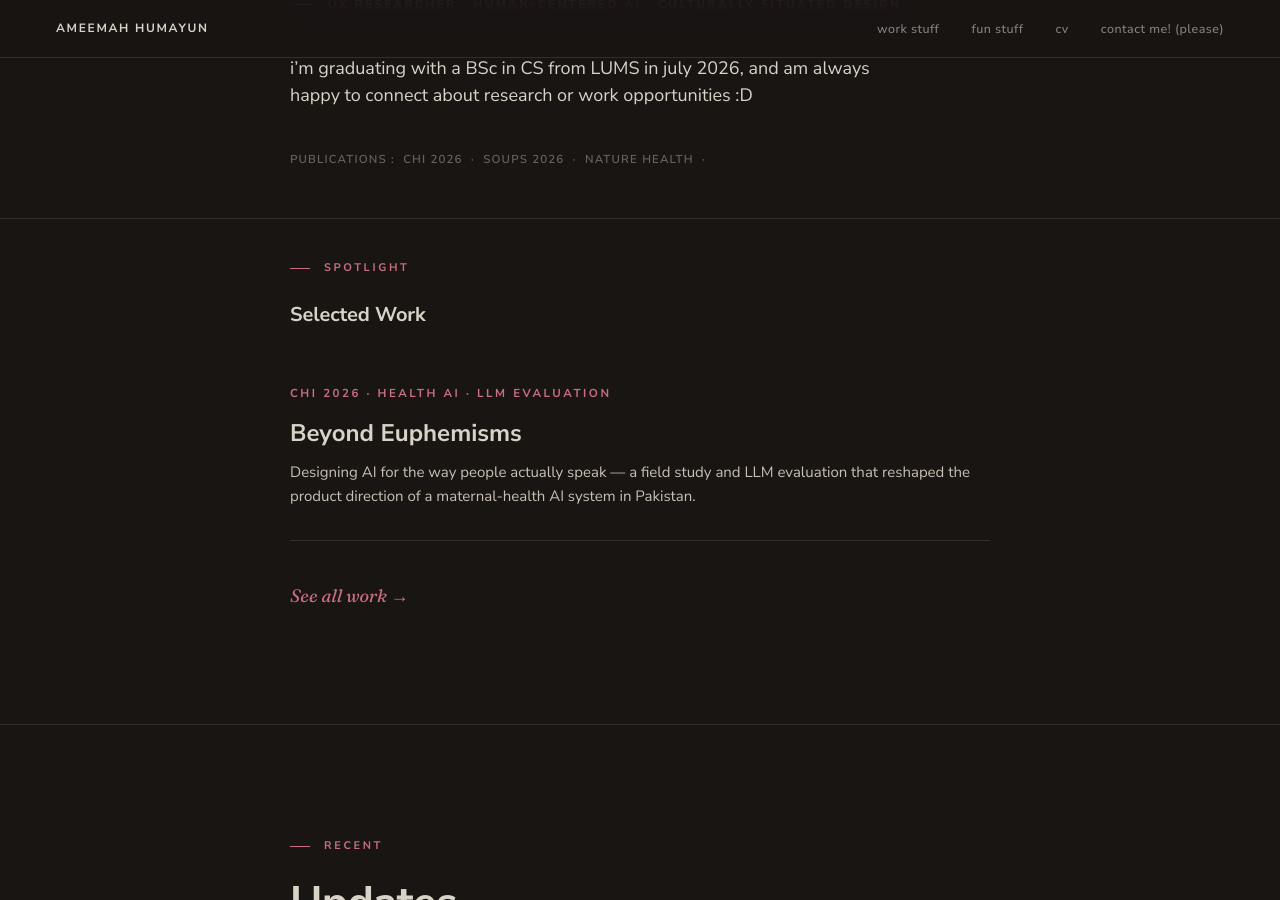
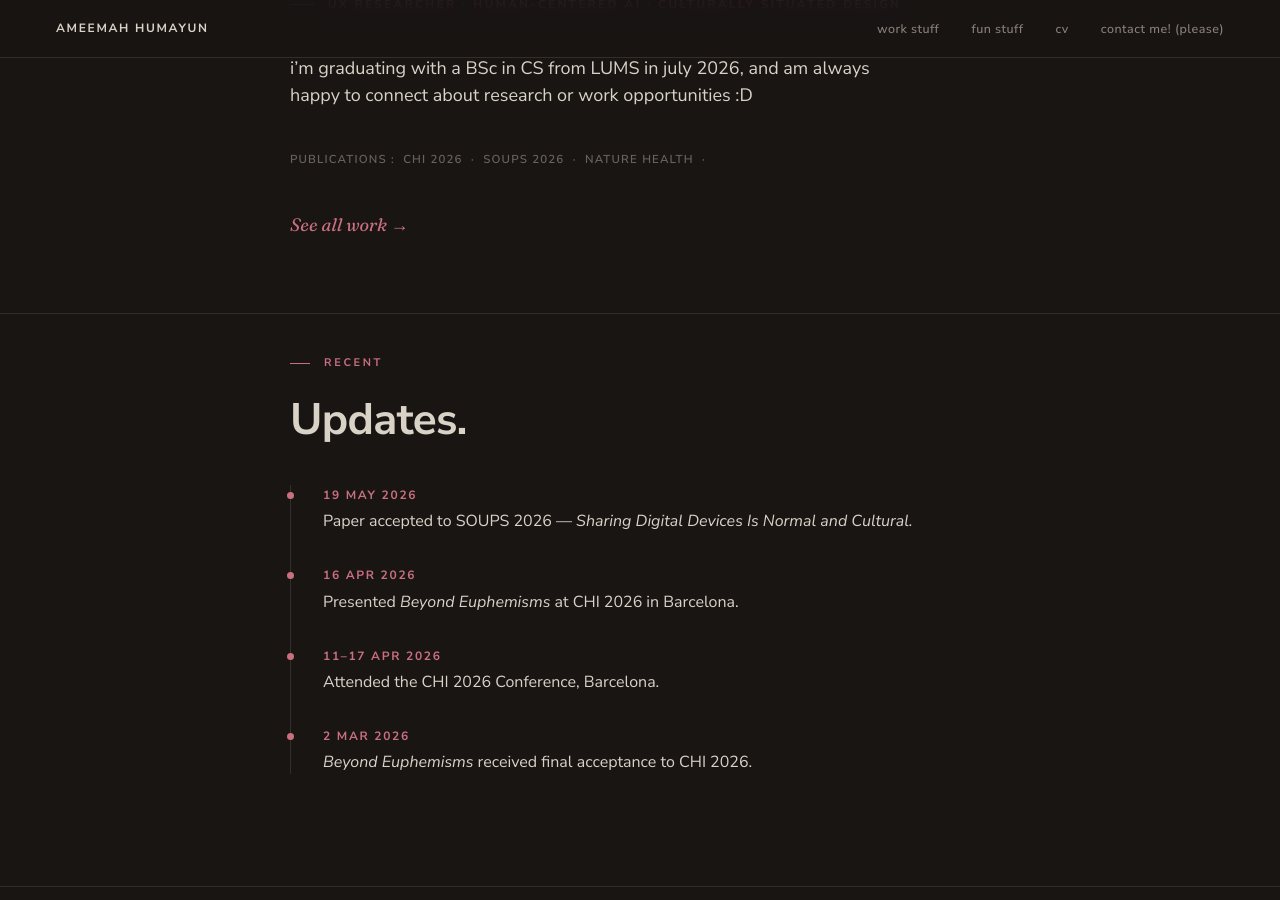
Before and after one commit to ameemahumayun/ameemahumayun.github.io, a Jekyll site: the page built from index.html, in a window 1280 px wide and 900 px high, scrolled down 339 px. Built offline with Jekyll 4.4.1, drawn with Linux system fonts in a browser that asks for light colours.

Commit message:
Update index.html

```diff
--- a/index.html
+++ b/index.html
@@ -16,6 +16,9 @@ description: Mixed-methods UX researcher working on human-centered AI for health
      <p class="eyebrow" style="margin-top:2.5rem;color:var(--color-text-mute);font-weight:600;letter-spacing:0.1em;">
 
         Publications&nbsp;:&nbsp; CHI 2026 &nbsp;·&nbsp; SOUPS 2026 &nbsp;·&nbsp; Nature Health &nbsp;·&nbsp;
+          <p style="margin-top:2.5rem;">
+      <a href="{{ '/work/' | relative_url }}" class="serif" style="font-size:1.125rem;">See all work &rarr;</a>
+    </p>
       </p>
     </div>
   </div>
@@ -27,7 +30,7 @@ description: Mixed-methods UX researcher working on human-centered AI for health
 </header> -->
 
 <!-- WORK PREVIEW -->
-<section class="section" id="work">
+<!-- <section class="section" id="work">
   <div class="container">
     <div class="section-num">Spotlight</div>
     <h3>Selected Work</h3>
@@ -39,7 +42,7 @@ description: Mixed-methods UX researcher working on human-centered AI for health
           <strong style="font-size:1.5rem;color:var(--color-text-strong);">Beyond Euphemisms</strong>
           <p style="margin-top:6px;">Designing AI for the way people actually speak — a field study and LLM evaluation that reshaped the product direction of a maternal-health AI system in Pakistan.</p>
         </a>
-      </div>
+      </div> -->
       <!-- <div class="outcome" style="padding:2rem 0;">
         <a href="{{ '/work/' | relative_url }}" style="display:block;">
           <div class="eyebrow" style="margin-bottom:10px;">SOUPS 2026 · Privacy · Qualitative UX</div>
@@ -49,11 +52,9 @@ description: Mixed-methods UX researcher working on human-centered AI for health
       </div>
     </div> -->
 
-    <p style="margin-top:2.5rem;">
-      <a href="{{ '/work/' | relative_url }}" class="serif" style="font-size:1.125rem;">See all work &rarr;</a>
-    </p>
-  </div>
-</section>
+
+  <!-- </div>
+</section> -->
 
 <!-- RECENT / UPDATES — paste into index.html, e.g. after the WORK PREVIEW section -->
 <section class="section" id="recent">
```
